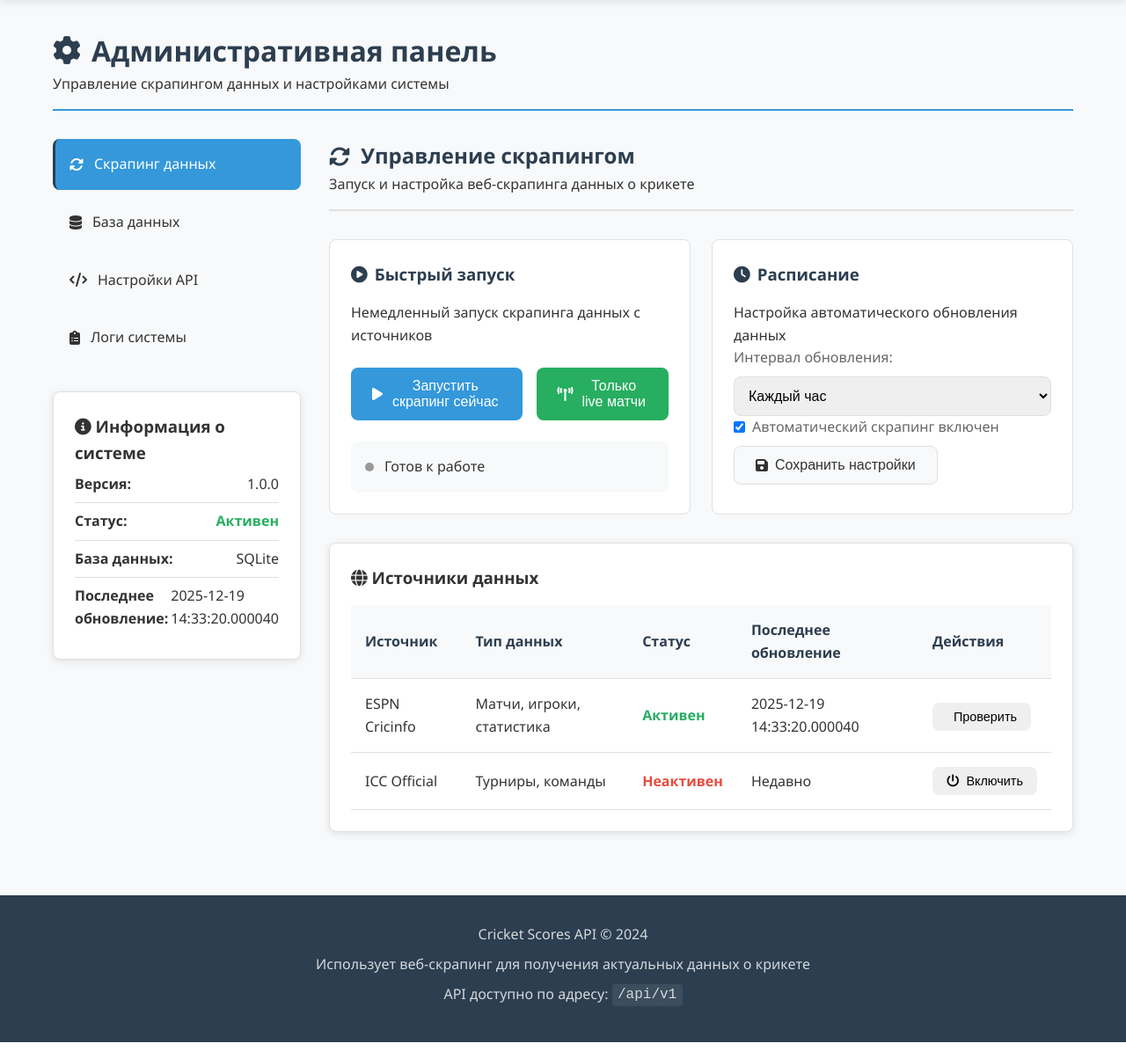
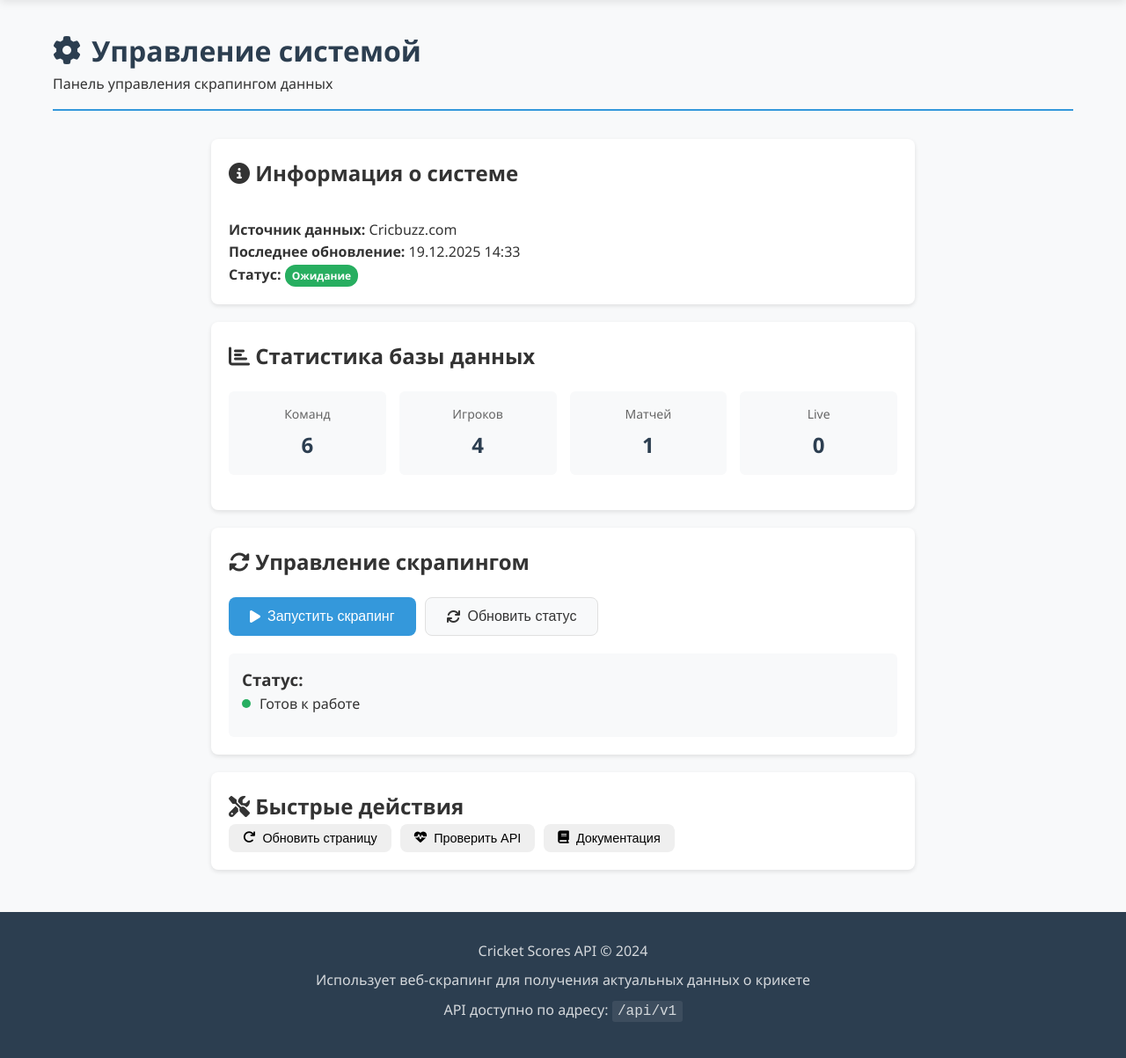
Before and after one commit to RATMIR312/kursach, a Flask app: page /admin in a window 1280 px wide. Shown: the part 74-1277 px from the top of the page at 88% size. Run offline with Flask 3, Linux system fonts and the light colour scheme; data comes from the database, SQL or seed files in the repository.

Commit message:
Update admin.html

```diff
--- a/templates/admin.html
+++ b/templates/admin.html
@@ -1,298 +1,275 @@
 {% extends "base.html" %}
 
-{% block title %}Админ панель - Cricket Scores API{% endblock %}
+{% block title %}Админ - Cricket Scores API{% endblock %}
 
 {% block content %}
 <div class="page-header">
-    <h1><i class="fas fa-cog"></i> Административная панель</h1>
-    <p>Управление скрапингом данных и настройками системы</p>
+    <h1><i class="fas fa-cog"></i> Управление системой</h1>
+    <p>Панель управления скрапингом данных</p>
 </div>
 
-<div class="admin-container">
-    <div class="admin-sidebar">
-        <div class="admin-menu">
-            <a href="#scraping" class="menu-item active">
-                <i class="fas fa-sync-alt"></i> Скрапинг данных
-            </a>
-            <a href="#database" class="menu-item">
-                <i class="fas fa-database"></i> База данных
-            </a>
-            <a href="#api" class="menu-item">
-                <i class="fas fa-code"></i> Настройки API
-            </a>
-            <a href="#logs" class="menu-item">
-                <i class="fas fa-clipboard-list"></i> Логи системы
-            </a>
-        </div>
-
-        <div class="system-info card">
-            <h3><i class="fas fa-info-circle"></i> Информация о системе</h3>
-            <ul class="info-list">
-                <li><strong>Версия:</strong> 1.0.0</li>
-                <li><strong>Статус:</strong> <span class="status-active">Активен</span></li>
-                <li><strong>База данных:</strong> SQLite</li>
-                <li><strong>Последнее обновление:</strong> {{ last_update or "Недавно" }}</li>
-            </ul>
+<div class="admin-content">
+    <div class="admin-card">
+        <h2><i class="fas fa-info-circle"></i> Информация о системе</h2>
+        <div class="system-info">
+            <p><strong>Источник данных:</strong> Cricbuzz.com</p>
+            <p><strong>Последнее обновление:</strong>
+                {% if last_update %}
+                    {{ last_update.strftime('%d.%m.%Y %H:%M') }}
+                {% else %}
+                    Никогда
+                {% endif %}
+            </p>
+            <p><strong>Статус:</strong>
+                {% if is_scraping %}
+                    <span class="status-badge status-live">Скрапинг выполняется</span>
+                {% else %}
+                    <span class="status-badge status-idle">Ожидание</span>
+                {% endif %}
+            </p>
         </div>
     </div>
 
-    <div class="admin-content">
-        <div id="scraping" class="admin-section active">
-            <div class="section-header">
-                <h2><i class="fas fa-sync-alt"></i> Управление скрапингом</h2>
-                <p>Запуск и настройка веб-скрапинга данных о крикете</p>
+    <div class="admin-card">
+        <h2><i class="fas fa-chart-bar"></i> Статистика базы данных</h2>
+        <div class="stats-grid">
+            <div class="stat-item">
+                <div class="stat-label">Команд</div>
+                <div class="stat-value">{{ stats.teams or 0 }}</div>
+            </div>
+            <div class="stat-item">
+                <div class="stat-label">Игроков</div>
+                <div class="stat-value">{{ stats.players or 0 }}</div>
+            </div>
+            <div class="stat-item">
+                <div class="stat-label">Матчей</div>
+                <div class="stat-value">{{ stats.matches or 0 }}</div>
+            </div>
+            <div class="stat-item">
+                <div class="stat-label">Live</div>
+                <div class="stat-value">{{ stats.live or 0 }}</div>
+            </div>
+        </div>
     </div>
 
-            <div class="scraping-controls">
-                <div class="control-card">
-                    <h3><i class="fas fa-play-circle"></i> Быстрый запуск</h3>
-                    <p>Немедленный запуск скрапинга данных с источников</p>
+    <div class="admin-card">
+        <h2><i class="fas fa-sync-alt"></i> Управление скрапингом</h2>
 
         <div class="control-buttons">
-                        <button id="scrapeNowBtn" class="btn btn-primary">
-                            <i class="fas fa-play"></i> Запустить скрапинг сейчас
+            <button id="startScraping" class="btn btn-primary" {% if is_scraping %}disabled{% endif %}>
+                <i class="fas fa-play"></i> Запустить скрапинг
             </button>
 
-                        <button id="scrapeLiveBtn" class="btn btn-success">
-                            <i class="fas fa-broadcast-tower"></i> Только live матчи
+            <button id="checkStatus" class="btn btn-secondary">
+                <i class="fas fa-refresh"></i> Обновить статус
             </button>
         </div>
 
-                    <div class="scraping-status" id="scrapingStatus">
+        <div class="scraping-status">
+            <h3>Статус:</h3>
+            <div id="statusMessage">
+                {% if is_scraping %}
+                    <div class="status-indicator">
+                        <div class="status-dot loading"></div>
+                        <span>Выполняется скрапинг...</span>
+                    </div>
+                {% else %}
                     <div class="status-indicator">
                         <div class="status-dot idle"></div>
                         <span>Готов к работе</span>
                     </div>
-                    </div>
-                </div>
-
-                <div class="control-card">
-                    <h3><i class="fas fa-clock"></i> Расписание</h3>
-                    <p>Настройка автоматического обновления данных</p>
-
-                    <form class="schedule-form">
-                        <div class="form-group">
-                            <label for="interval">Интервал обновления:</label>
-                            <select id="interval" class="form-select">
-                                <option value="1">Каждый час</option>
-                                <option value="3">Каждые 3 часа</option>
-                                <option value="6">Каждые 6 часов</option>
-                                <option value="12">Каждые 12 часов</option>
-                                <option value="24">Раз в день</option>
-                            </select>
-                        </div>
-
-                        <div class="form-group">
-                            <label>
-                                <input type="checkbox" checked>
-                                Автоматический скрапинг включен
-                            </label>
-                        </div>
-
-                        <button type="button" class="btn btn-secondary">
-                            <i class="fas fa-save"></i> Сохранить настройки
-                        </button>
-                    </form>
-                </div>
-            </div>
-
-            <div class="scraping-sources card">
-                <h3><i class="fas fa-globe"></i> Источники данных</h3>
-                <table class="sources-table">
-                    <thead>
-                        <tr>
-                            <th>Источник</th>
-                            <th>Тип данных</th>
-                            <th>Статус</th>
-                            <th>Последнее обновление</th>
-                            <th>Действия</th>
-                        </tr>
-                    </thead>
-                    <tbody>
-                        <tr>
-                            <td>ESPN Cricinfo</td>
-                            <td>Матчи, игроки, статистика</td>
-                            <td><span class="status-active">Активен</span></td>
-                            <td>{{ last_update or "Сегодня" }}</td>
-                            <td>
-                                <button class="btn btn-small">
-                                    <i class="fas fa-test"></i> Проверить
-                                </button>
-                            </td>
-                        </tr>
-                        <tr>
-                            <td>ICC Official</td>
-                            <td>Турниры, команды</td>
-                            <td><span class="status-inactive">Неактивен</span></td>
-                            <td>Недавно</td>
-                            <td>
-                                <button class="btn btn-small">
-                                    <i class="fas fa-power-off"></i> Включить
-                                </button>
-                            </td>
-                        </tr>
-                    </tbody>
-                </table>
-            </div>
-        </div>
-
-        <div id="database" class="admin-section">
-            <div class="section-header">
-                <h2><i class="fas fa-database"></i> Управление базой данных</h2>
-                <p>Резервное копирование и обслуживание базы данных</p>
-            </div>
-
-            <div class="database-stats">
-                <div class="stat-card">
-                    <h4>Размер БД</h4>
-                    <p class="stat-number">~2.4 MB</p>
-                </div>
-                <div class="stat-card">
-                    <h4>Записей матчей</h4>
-                    <p class="stat-number">{{ matches_count or '25' }}</p>
-                </div>
-                <div class="stat-card">
-                    <h4>Записей игроков</h4>
-                    <p class="stat-number">{{ players_count or '50+' }}</p>
-                </div>
-                <div class="stat-card">
-                    <h4>Записей команд</h4>
-                    <p class="stat-number">{{ teams_count or '4' }}</p>
-                </div>
-            </div>
-
-            <div class="database-actions">
-                <div class="action-card">
-                    <h3><i class="fas fa-download"></i> Резервное копирование</h3>
-                    <p>Создание резервной копии базы данных</p>
-                    <button class="btn btn-primary">
-                        <i class="fas fa-save"></i> Создать backup
-                    </button>
-                </div>
-
-                <div class="action-card">
-                    <h3><i class="fas fa-trash-alt"></i> Очистка кэша</h3>
-                    <p>Удаление устаревших данных</p>
-                    <button class="btn btn-warning">
-                        <i class="fas fa-broom"></i> Очистить кэш
-                    </button>
-                </div>
-
-                <div class="action-card">
-                    <h3><i class="fas fa-redo"></i> Сброс данных</h3>
-                    <p>Сброс к тестовым данным</p>
-                    <button class="btn btn-danger">
-                        <i class="fas fa-exclamation-triangle"></i> Сбросить данные
-                    </button>
+                {% endif %}
             </div>
         </div>
     </div>
 
-        <div id="api" class="admin-section">
-            <div class="section-header">
-                <h2><i class="fas fa-code"></i> Настройки API</h2>
-                <p>Управление доступом к API и ограничениями</p>
-            </div>
-
-            <div class="api-settings">
-                <div class="setting-card">
-                    <h3><i class="fas fa-key"></i> Ключи API</h3>
-                    <p>Управление ключами доступа к API</p>
-
-                    <div class="api-key-list">
-                        <div class="api-key-item">
-                            <code>sk_live_1234567890abcdef</code>
-                            <span class="key-status active">Активен</span>
-                            <button class="btn btn-small">
-                                <i class="fas fa-copy"></i>
+    <div class="admin-card">
+        <h2><i class="fas fa-tools"></i> Быстрые действия</h2>
+        <div class="quick-actions">
+            <button class="btn btn-small" onclick="window.location.reload()">
+                <i class="fas fa-redo"></i> Обновить страницу
             </button>
-                        </div>
-                    </div>
-
-                    <button class="btn btn-primary">
-                        <i class="fas fa-plus"></i> Создать новый ключ
+            <button class="btn btn-small" onclick="window.open('/api/v1/health', '_blank')">
+                <i class="fas fa-heartbeat"></i> Проверить API
             </button>
-                </div>
-
-                <div class="setting-card">
-                    <h3><i class="fas fa-shield-alt"></i> Ограничения запросов</h3>
-                    <p>Настройка лимитов для API</p>
-
-                    <form class="limits-form">
-                        <div class="form-group">
-                            <label for="requestsPerMinute">Запросов в минуту:</label>
-                            <input type="number" id="requestsPerMinute" value="60" class="form-input">
-                        </div>
-
-                        <div class="form-group">
-                            <label for="requestsPerHour">Запросов в час:</label>
-                            <input type="number" id="requestsPerHour" value="1000" class="form-input">
-                        </div>
-
-                        <button type="button" class="btn btn-secondary">
-                            <i class="fas fa-save"></i> Сохранить лимиты
+            <button class="btn btn-small" onclick="window.open('/api-docs', '_blank')">
+                <i class="fas fa-book"></i> Документация
             </button>
-                    </form>
-                </div>
-            </div>
         </div>
     </div>
 </div>
 
 <script>
 document.addEventListener('DOMContentLoaded', function() {
-    // Навигация по меню
-    const menuItems = document.querySelectorAll('.menu-item');
-    const sections = document.querySelectorAll('.admin-section');
+    const startBtn = document.getElementById('startScraping');
+    const checkBtn = document.getElementById('checkStatus');
+    const statusMsg = document.getElementById('statusMessage');
 
-    menuItems.forEach(item => {
-        item.addEventListener('click', function(e) {
-            e.preventDefault();
+    function updateStatus() {
+        fetch('/api/v1/admin/status')
+            .then(r => r.json())
+            .then(data => {
+                let html = '';
 
-            const targetId = this.getAttribute('href').substring(1);
+                if (data.scraping) {
+                    html = `
+                        <div class="status-indicator">
+                            <div class="status-dot loading"></div>
+                            <span>Выполняется скрапинг...</span>
+                        </div>
+                    `;
+                    startBtn.disabled = true;
+                } else {
+                    html = `
+                        <div class="status-indicator">
+                            <div class="status-dot idle"></div>
+                            <span>Готов к работе</span>
+                        </div>
+                        <p><strong>Данные:</strong> ${data.teams_count} команд, ${data.players_count} игроков, ${data.matches_count} матчей</p>
+                        <p><strong>Обновлено:</strong> ${data.last_update ? new Date(data.last_update).toLocaleString() : 'Никогда'}</p>
+                    `;
+                    startBtn.disabled = false;
+                }
 
-            // Обновляем активный пункт меню
-            menuItems.forEach(mi => mi.classList.remove('active'));
-            this.classList.add('active');
+                statusMsg.innerHTML = html;
+            })
+            .catch(() => {
+                statusMsg.innerHTML = `
+                    <div class="status-indicator">
+                        <div class="status-dot error"></div>
+                        <span>Ошибка подключения</span>
+                    </div>
+                `;
+            });
+    }
 
-            // Показываем выбранную секцию
-            sections.forEach(section => {
-                section.classList.remove('active');
-                if (section.id === targetId) {
-                    section.classList.add('active');
-                }
-            });
-        });
+    // Кнопка запуска
+    startBtn.addEventListener('click', function() {
+        if (this.disabled) return;
+
+        fetch('/api/v1/admin/update', { method: 'POST' })
+            .then(r => r.json())
+            .then(data => {
+                alert(data.message);
+                updateStatus();
+            })
+            .catch(() => alert('Ошибка сервера'));
     });
 
-    // Кнопка запуска скрапинга
-    const scrapeNowBtn = document.getElementById('scrapeNowBtn');
-    const scrapingStatus = document.getElementById('scrapingStatus');
+    // Кнопка обновления статуса
+    checkBtn.addEventListener('click', updateStatus);
 
-    if (scrapeNowBtn) {
-        scrapeNowBtn.addEventListener('click', function() {
-            // Обновляем статус
-            scrapingStatus.innerHTML = `
-                <div class="status-indicator">
-                    <div class="status-dot loading"></div>
-                    <span>Скрапинг выполняется...</span>
-                </div>
-            `;
-
-            // Имитируем запрос к API
-            setTimeout(() => {
-                scrapingStatus.innerHTML = `
-                    <div class="status-indicator">
-                        <div class="status-dot success"></div>
-                        <span>Скрапинг завершен успешно!</span>
-                    </div>
-                    <div class="status-details">
-                        Обновлено: 5 матчей, 12 игроков
-                    </div>
-                `;
-            }, 2000);
-        });
-    }
+    // Автообновление каждые 10 секунд
+    setInterval(updateStatus, 10000);
 });
 </script>
+
+<style>
+.admin-content {
+    max-width: 800px;
+    margin: 0 auto;
+}
+
+.admin-card {
+    background: white;
+    border-radius: 8px;
+    padding: 20px;
+    margin-bottom: 20px;
+    box-shadow: 0 2px 5px rgba(0,0,0,0.1);
+}
+
+.stats-grid {
+    display: grid;
+    grid-template-columns: repeat(4, 1fr);
+    gap: 15px;
+    margin: 20px 0;
+}
+
+.stat-item {
+    text-align: center;
+    padding: 15px;
+    background: #f8f9fa;
+    border-radius: 6px;
+}
+
+.stat-label {
+    font-size: 14px;
+    color: #666;
+    margin-bottom: 5px;
+}
+
+.stat-value {
+    font-size: 24px;
+    font-weight: bold;
+    color: #2c3e50;
+}
+
+.control-buttons {
+    display: flex;
+    gap: 10px;
+    margin: 20px 0;
+}
+
+.scraping-status {
+    margin-top: 20px;
+    padding: 15px;
+    background: #f8f9fa;
+    border-radius: 6px;
+}
+
+.status-indicator {
+    display: flex;
+    align-items: center;
+    gap: 10px;
+    margin-bottom: 10px;
+}
+
+.status-dot {
+    width: 10px;
+    height: 10px;
+    border-radius: 50%;
+}
+
+.status-dot.loading {
+    background: #f39c12;
+    animation: pulse 1.5s infinite;
+}
+
+.status-dot.idle {
+    background: #27ae60;
+}
+
+.status-dot.error {
+    background: #e74c3c;
+}
+
+.status-badge {
+    padding: 3px 8px;
+    border-radius: 12px;
+    font-size: 12px;
+    font-weight: bold;
+}
+
+.status-badge.status-live {
+    background: #e74c3c;
+    color: white;
+}
+
+.status-badge.status-idle {
+    background: #27ae60;
+    color: white;
+}
+
+.quick-actions {
+    display: flex;
+    gap: 10px;
+    flex-wrap: wrap;
+}
+
+@keyframes pulse {
+    0% { opacity: 1; }
+    50% { opacity: 0.5; }
+    100% { opacity: 1; }
+}
+</style>
 {% endblock %}
```
Lines whose indentation alone changed are shown as unchanged.
